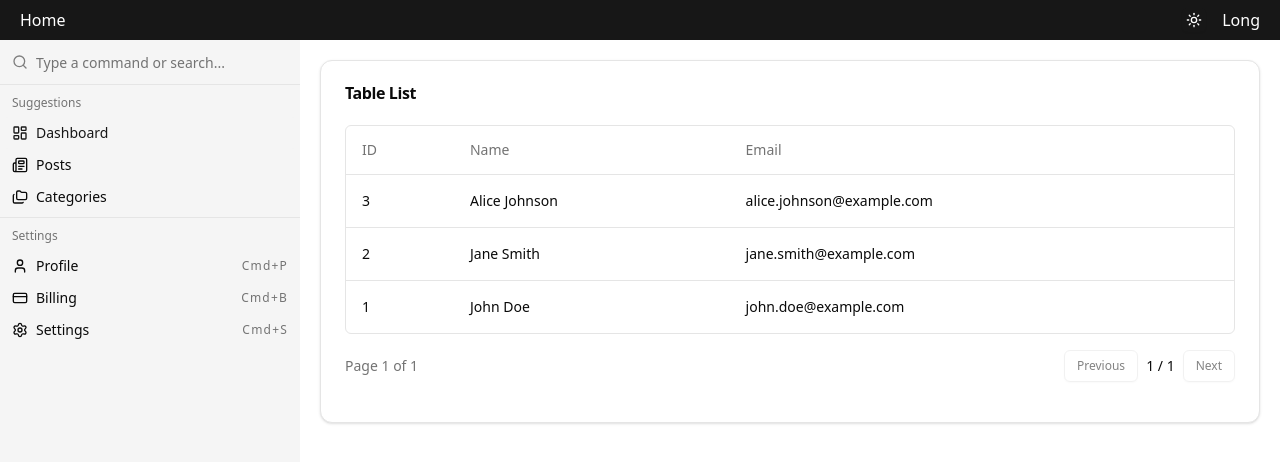
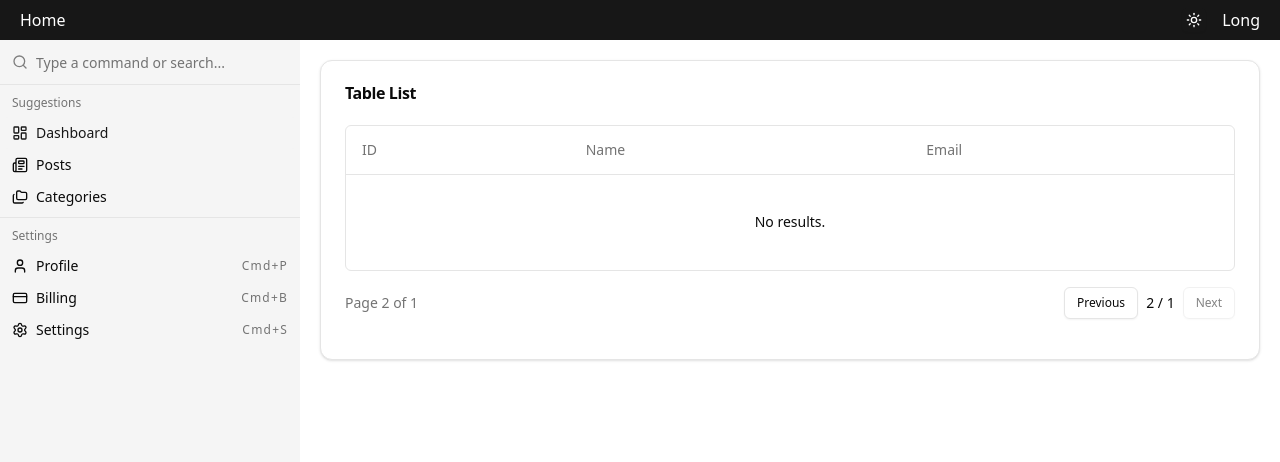
Before and after one commit to phamlam2k/base_nextjs, a Next.js app: page /accounts in a window 1280 px wide. Shown: the top 462 px of the page. Built offline with nearby package versions, Linux system fonts and the light colour scheme.

Commit message:
refactor: base table data

```diff
--- a/src/components/tables/data-table.tsx
+++ b/src/components/tables/data-table.tsx
@@ -1,3 +1,4 @@
+/* eslint-disable @typescript-eslint/no-explicit-any */
 "use client";
 
 import * as React from "react";
@@ -8,6 +9,7 @@ import {
   getPaginationRowModel,
   OnChangeFn,
   RowSelectionState,
+  TableState,
   useReactTable,
 } from "@tanstack/react-table";
 
@@ -25,29 +27,40 @@ import { Card, CardContent, CardHeader, CardTitle } from "@/components/ui/card";
 import { Trash2 } from "lucide-react";
 import { Pagination } from "@/components/ui/pagination";
 
+declare module "@tanstack/react-table" {
+  //allows us to define custom properties for our columns
+  interface TableState {
+    pagination: {
+      pageIndex: number;
+      pageSize: number;
+      totalCount?: number;
+    };
+  }
+}
+
 export interface DataTableProps<TData> {
-  columns: ColumnDef<TData>[];
+  columns: ColumnDef<any>[];
   data: TData[];
-  value?: RowSelectionState;
+  state?: Partial<TableState>;
   onChange?: OnChangeFn<RowSelectionState>;
   title?: string;
   helperText?: string;
   checkedId?: keyof TData;
-  onDeleteSelected?: (ids: TData[keyof TData][]) => void;
+  onDeleteSelected?: (ids: string[]) => void;
 }
 
-export interface DataTableRef<TData> {
-  getSelectedRowIds: () => TData[keyof TData][];
+export interface DataTableRef {
+  getSelectedRowIds: () => string[];
 }
 
 function DataTable<TData>(
   props: DataTableProps<TData>,
-  ref: React.ForwardedRef<DataTableRef<TData>>
+  ref: React.ForwardedRef<DataTableRef>
 ) {
   const {
     columns,
     data,
-    value,
+    state,
     onChange,
     title = "Table List",
     helperText,
@@ -58,9 +71,7 @@ function DataTable<TData>(
   const table = useReactTable({
     data,
     columns,
-    state: {
-      rowSelection: value ?? {},
-    },
+    state,
     onRowSelectionChange: onChange,
     getCoreRowModel: getCoreRowModel(),
     getPaginationRowModel: getPaginationRowModel(),
@@ -75,7 +86,7 @@ function DataTable<TData>(
             .flatRows.map((row) => row.original[checkedId])
         : [],
     [table, checkedId]
-  );
+  ) as string[];
 
   React.useImperativeHandle(ref, () => ({
     getSelectedRowIds: () => selectedRowIds,
--- a/src/features/accounts/controllers/account.controller.ts
+++ b/src/features/accounts/controllers/account.controller.ts
@@ -6,27 +6,29 @@ export type AccountFilter = {
   page: number;
   pageSize: number;
   sortOrder?: "asc" | "desc";
+  sortBy: keyof AccountListData;
 };
 
 const useAccountController = () => {
-  const tableRef = useRef<DataTableRef<AccountListData>>(null);
+  const tableRef = useRef<DataTableRef>(null);
   const [accountList, setAccountList] = useState<AccountListData[]>(data);
 
   const [filter, setFilter] = useState<AccountFilter>({
     page: 1,
     pageSize: 10,
     sortOrder: "asc",
+    sortBy: "name",
   });
 
   const accountListData: AccountListData[] = useMemo(() => {
-    const { page, pageSize, sortOrder } = filter;
+    const { page, pageSize, sortOrder, sortBy } = filter;
 
     let _accountList = [...accountList];
 
     if (sortOrder === "asc") {
-      _accountList.sort((a, b) => a.name.localeCompare(b.name));
+      _accountList.sort((a, b) => a[sortBy].localeCompare(b[sortBy]));
     } else {
-      _accountList.sort((a, b) => b.name.localeCompare(a.name));
+      _accountList.sort((a, b) => b[sortBy].localeCompare(a[sortBy]));
     }
 
     const startIndex = (page - 1) * pageSize;
@@ -74,6 +76,7 @@ const useAccountController = () => {
   };
 
   return {
+    filter,
     tableRef,
     accountListData,
 
--- a/src/features/accounts/views/account.view.tsx
+++ b/src/features/accounts/views/account.view.tsx
@@ -5,12 +5,23 @@ import useAccountController from "../controllers/account.controller";
 import useGetColumnsData from "../hooks/useGetColumnsData";
 
 const AccountView = () => {
-  const { tableRef, accountListData } = useAccountController();
+  const { tableRef, filter, accountListData } = useAccountController();
   const columns = useGetColumnsData();
 
   return (
     <div>
-      <DataTable ref={tableRef} columns={columns} data={accountListData} />
+      <DataTable
+        ref={tableRef}
+        state={{
+          pagination: {
+            pageIndex: filter.page,
+            pageSize: filter.pageSize,
+            totalCount: accountListData.length,
+          },
+        }}
+        columns={columns}
+        data={accountListData}
+      />
     </div>
   );
 };
```
